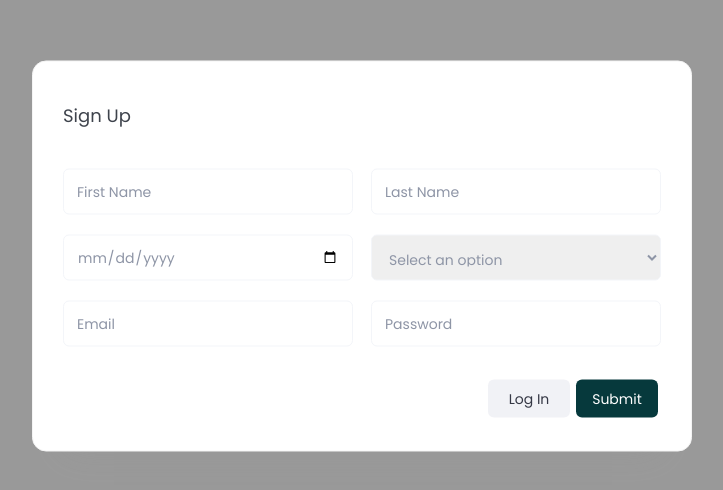
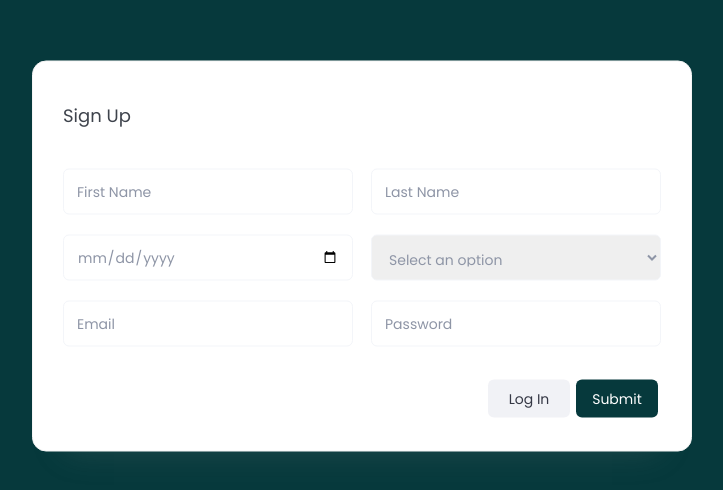
Before and after one commit to louisordonez/banking-app, a React (Create React App) app: page /signup in a window 1280 px wide. Shown: the part 144-634 px from the top of the page, without its empty margins (278-1001 px from the left). Built offline with nearby package versions, Linux system fonts and the light colour scheme.

Commit message:
Update landing bg

```diff
--- a/src/Assets/Styles/Scss/components/_modal.scss
+++ b/src/Assets/Styles/Scss/components/_modal.scss
@@ -41,3 +41,7 @@
   align-items: center;
   justify-content: space-between;
 }
+
+.landing-modal-bg {
+  background-color: var(--fourth-color);
+}
--- a/src/Pages/LogIn/LogIn.jsx
+++ b/src/Pages/LogIn/LogIn.jsx
@@ -23,7 +23,7 @@ const LogIn = ({
       />
       <main>
         <div className="center">
-          <div className="modal center">
+          <div className="modal center landing-modal-bg">
             <div className="modal-content center">
               <div className="modal-header">
                 <div>
--- a/src/Pages/SignUp/SignUp.jsx
+++ b/src/Pages/SignUp/SignUp.jsx
@@ -27,7 +27,7 @@ const SignUp = ({
       />
       <main>
         <div className="center">
-          <div className="modal center">
+          <div className="modal center landing-modal-bg">
             <div className="modal-content center">
               <div className="modal-header">
                 <div>
```
